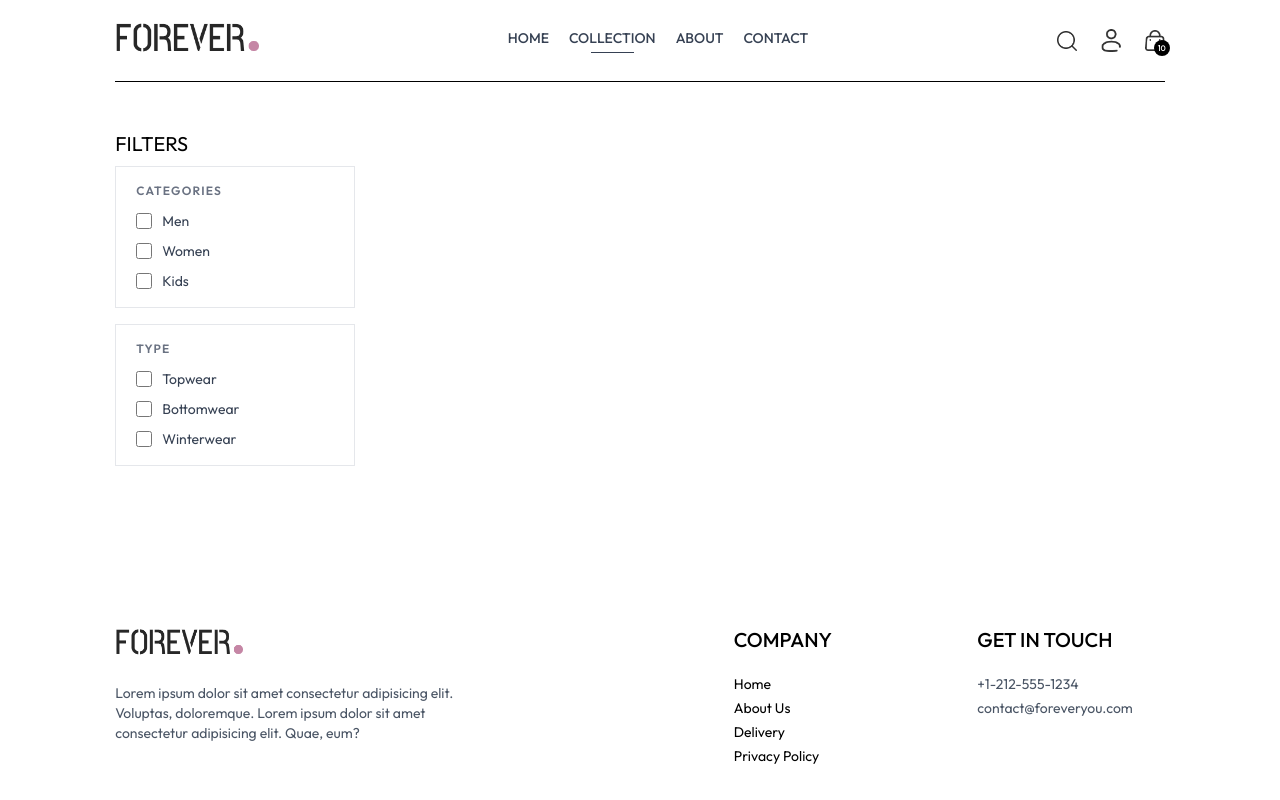
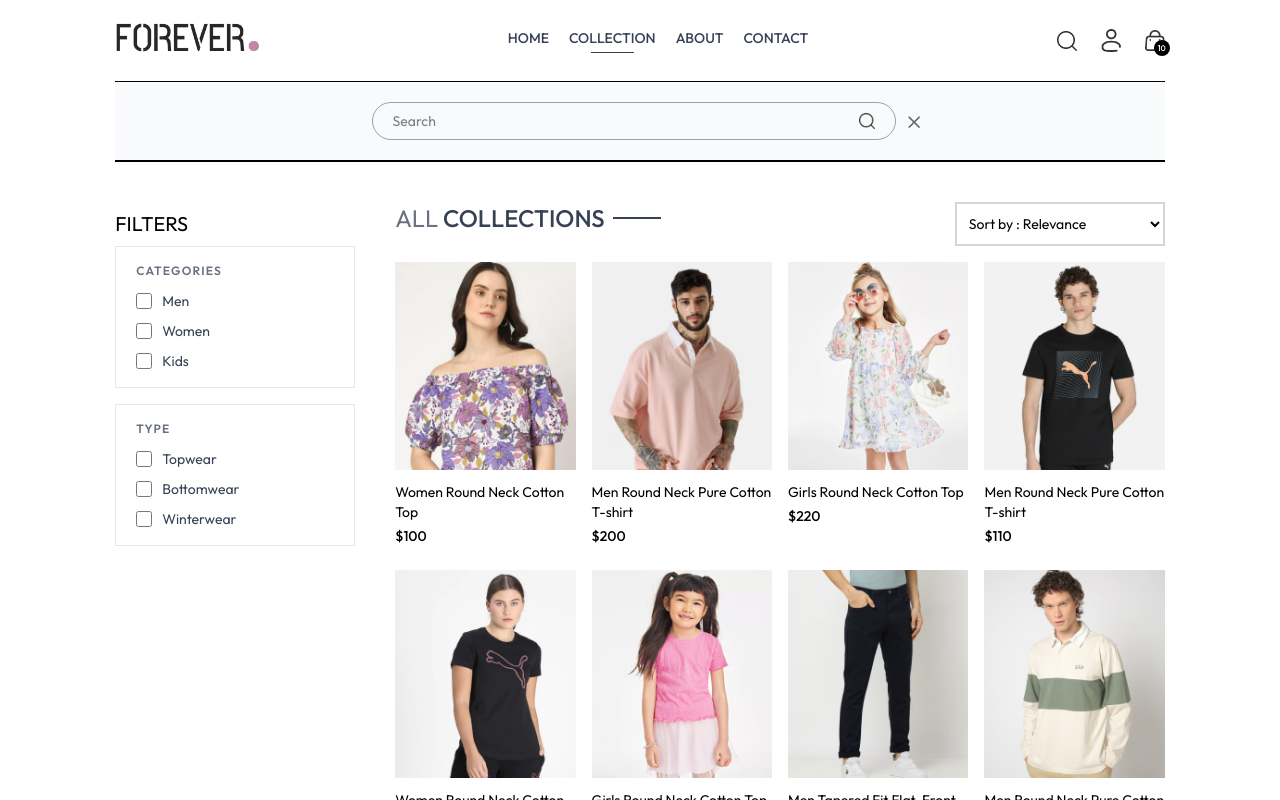
Before and after one commit to HarshShrestha/E-commerce-website, a React (Vite) app in the folder frontend/: page /collection in a window 1280 px wide. Both pictures are taken after a click on the picture 1066 px from the left and 40 px from the top of the page. Shown: the top 800 px of the page. Built offline with nearby package versions, Linux system fonts and the light colour scheme.

Commit message:
finished frontend part of Collection

```diff
--- a/frontend/package.json
+++ b/frontend/package.json
@@ -10,6 +10,8 @@
     "preview": "vite preview"
   },
   "dependencies": {
+    "@emotion/react": "^11.14.0",
+    "@emotion/styled": "^11.14.1",
     "@tailwindcss/vite": "^4.2.2",
     "react": "^19.2.5",
     "react-dom": "^19.2.5",
--- a/frontend/src/App.jsx
+++ b/frontend/src/App.jsx
@@ -12,11 +12,13 @@
 import Cart from './pages/Cart'
 import OurPolicy from './components/OurPolicy'
 import Footer from './components/Footer'
+import SearchBar  from './components/searchBar'
 
 const App = () => {
   return (
     <div className='px-4 sm:px-[5vw] md:px-[7vw] lg:px-[9vw]'>
       <Navbar/>
+      <SearchBar/>
       <Routes>
         <Route path='/' element = {<Home/>} />
         <Route path='/collection' element={<Collection/>} />
--- a/frontend/src/components/Navbar.jsx
+++ b/frontend/src/components/Navbar.jsx
@@ -1,10 +1,12 @@
 import React from "react";
 import { assets } from "../assets/assets";
 import { Link, NavLink } from "react-router-dom";
-import { useState } from "react";
+import { useState ,useContext} from "react";
+import {ShopContext} from '../context/ShopContext'
 const Navbar = () => {
   //state varibles for visibility of sidebar menu |||
   const [visible, setVisible] = useState(false);
+  const {setShowSearch } = useContext(ShopContext);
 
   return (
     <div className="flex items-center justify-between py-5 font-medium">
@@ -38,6 +40,7 @@
           src={assets.search_icon}
           className="w-5 cursor-pointer"
           alt="Search"
+          onClick={()=>setShowSearch(true)}
         />
         <div className="group relative">
           <img
--- /dev/null
+++ b/frontend/src/components/searchBar.jsx
@@ -0,0 +1,32 @@
+import React, { use, useContext ,useEffect, useState} from 'react'
+import { ShopContext } from '../context/ShopContext'
+import { assets } from '../assets/assets';
+import { useLocation } from 'react-router-dom';
+
+const searchBar = () => {
+    const {search,setSearch,showSearch , setShowSearch } = useContext(ShopContext);
+    const location = useLocation();
+    const [visible , setVisible] = useState(false)
+
+    useEffect(()=>{
+        if(location.pathname.includes("/collection")){
+            console.log(location.pathname);
+            setVisible(true);
+        }else{
+            setVisible(false);
+        }
+    },[location])
+  return showSearch && visible? (
+    <div>
+        <div className="border-t border-b bg-gray-50 text-center">
+            <div className="inline-flex items-center border border-gray-400 px-5 py-2 my-5 mx-3 rounded-full w-3/4 md:w-1/2">
+                <input value={search} onChange={(e)=>setSearch(e.target.value)} type="text" className='flex-1 outline-none bg-inherit text-sm' placeholder='Search' />
+                <img src={assets.search_icon} className='w-4' alt="" />
+            </div>
+            <img src={assets.cross_icon} className='inline w-3 cursor-pointer' onClick={()=>{setShowSearch(false)}} alt="" />
+        </div>
+    </div>
+  ) : null
+}
+
+export default searchBar
--- a/frontend/src/context/ShopContext.jsx
+++ b/frontend/src/context/ShopContext.jsx
@@ -1,4 +1,4 @@
-import { createContext } from "react";
+import { createContext, useState } from "react";
 import {products} from '../assets/assets' //You’re loading your product list (likely an array of objects)
 export const ShopContext = createContext() //This creates a global store . Any component can access it later using useContext
 
@@ -7,11 +7,13 @@
     // create some variables
     const currency = '$';
     const delivery_fee = 10;
-
+    const [search,setSearch] = useState("");
+    const [showSearch,setShowSearch] = useState(false);
     const value = {
         currency,
         delivery_fee,
-        products
+        products,
+        search, setSearch, showSearch,setShowSearch
     }
     return (
         <ShopContext.Provider value={value}>
--- a/frontend/src/pages/Collection.jsx
+++ b/frontend/src/pages/Collection.jsx
@@ -1,9 +1,80 @@
-import React, { useContext, useState } from "react";
-import { ShopContext } from "../context/shopContext";
+import React, { useContext, useEffect, useState } from "react";
+import { ShopContext } from '../context/ShopContext';
 import { assets } from "../assets/assets";
+import Title from "../components/Title";
+import ProductItem from "../components/ProductItem";
 const Collection = () => {
-  const products = useContext(ShopContext);
+  const {products ,search, showSearch} = useContext(ShopContext); //MAIN DATA SOURCE => contains all the products
   const [showFilter, setShowFilter] = useState(false);
+  //State variblas fior profuct mapping
+  const [fiteredProducts, setFilteredProducts] = useState([]);
+  //state variable for category filter
+  const [category,setCategory] = useState([]);
+  const [subCategory,setSubCategory] = useState([]);
+  //state variable for product sort
+  const [sortType,setSortType] = useState("relevant");
+  //Product mapping on page load
+  useEffect(() => {
+    setFilteredProducts(products);
+  }, []);
+
+  //Toggle category filter
+  const toggleCategory = (event) => {
+    if(category.includes(event.target.value)){
+      setCategory(prev=> prev.filter(item => item != event.target.value))
+    }else{
+      setCategory(prev => [...prev,event.target.value]);
+    }
+  }
+  //Toggle sub category filter
+  const toggleSubCategory = (event)=>{
+      if(subCategory.includes(event.target.value)){
+        setSubCategory(prev=> prev.filter(item => item!= event.target.value));
+      }else{
+        setSubCategory(prev => [...prev,event.target.value]);
+      }
+  }
+
+  //To apply filter on category and sub category change  and also for "Search"
+  const applyFilter = () =>{
+    let productsCopy = products.slice();
+    if(category.length > 0){
+      productsCopy = productsCopy.filter(item=> category.includes(item.category));
+    }
+    if(subCategory.length > 0){
+      productsCopy = productsCopy.filter(item=> subCategory.includes(item.subCategory));
+    }
+    //Filter for search
+    if(showSearch && search){
+      productsCopy = productsCopy.filter(item => item.name.toLowerCase().includes(search.toLowerCase()))
+    }
+    setFilteredProducts(productsCopy);
+  }
+
+  useEffect(()=>{
+    applyFilter();
+  },[category,subCategory,search,showSearch])
+
+
+  const sortProducts = () => {
+    let filteredProductsCopy = fiteredProducts.slice();
+    switch(sortType){
+      case "low-high":
+        setFilteredProducts(filteredProductsCopy.sort((a,b)=>(a.price-b.price)));
+        break;
+      case "high-low":
+        setFilteredProducts(filteredProductsCopy.sort((a,b)=>(b.price-a.price)));
+        break;
+      default:
+        applyFilter();
+        break;
+    }
+  }
+
+  useEffect(()=>{
+    sortProducts();
+  },[sortType])
+
   return (
     <div className="flex flex-col sm:flex-row gap-6 sm:gap-10 pt-10 border-t">
       {/* Filter options */}
@@ -32,6 +103,7 @@
                 type="checkbox"
                 className="w-4 h-4 accent-black rounded"
                 value={"Men"}
+                onChange={toggleCategory}
               />
               Men
             </label>
@@ -40,6 +112,7 @@
                 type="checkbox"
                 className="w-4 h-4 accent-black rounded"
                 value={"Women"}
+                onChange={toggleCategory}
               />
               Women
             </label>
@@ -48,12 +121,13 @@
                 type="checkbox"
                 className="w-4 h-4 accent-black rounded"
                 value={"Kids"}
+                onChange={toggleCategory}
               />
               Kids
             </label>
           </div>
         </div>
-        {/*  Category Filter*/}
+        {/*  Sub Category Filter*/}
         <div
           className={`border border-gray-200 px-5 py-4 mt-4 bg-white ${showFilter ? "" : "hidden"} sm:block`}
         >
@@ -66,6 +140,7 @@
                 type="checkbox"
                 className="w-4 h-4 accent-black rounded"
                 value={"Topwear"}
+                onChange={toggleSubCategory}
               />
               Topwear
             </label>
@@ -74,6 +149,7 @@
                 type="checkbox"
                 className="w-4 h-4 accent-black rounded"
                 value={"Bottomwear"}
+                onChange={toggleSubCategory}
               />
               Bottomwear
             </label>
@@ -82,10 +158,31 @@
                 type="checkbox"
                 className="w-4 h-4 accent-black rounded"
                 value={"Winterwear"}
+                onChange={toggleSubCategory}
               />
               Winterwear
             </label>
           </div>
+        </div>
+      </div>
+      {/* Right side */}
+      <div className="flex-1">
+        <div className="flex justify-between text-base sm:text-2xl mb-4">
+          <Title text1={"ALL"} text2={"COLLECTIONS"} />
+          {/* Product Sort */}
+          <select className="border-2 border-gray-300 text-sm px-2" value={sortType} onChange={(e) => setSortType(e.target.value)}>
+            <option value="relevance">Sort by : Relevance</option>
+            <option value="low-high">Sort by : Price (Low to High)</option>
+            <option value="high-low">Sort by : Price (High to Low)</option>
+          </select>
+        </div>
+        {/* Map products */}
+        <div className="grid grid-cols-2 md:grid-cols-3 lg:grid-cols-4 gap-4 gap-y-6">
+          {
+            fiteredProducts.map((item,index) => (
+                <ProductItem key={index} name={item.name} id={item._id} price={item.price} image={item.image}/>
+            ))
+          }
         </div>
       </div>
     </div>
--- a/frontend/src/pages/Product.jsx
+++ b/frontend/src/pages/Product.jsx
@@ -1,8 +1,66 @@
-import React from 'react'
+import React, { useContext, useEffect ,useState } from 'react'
+import { useParams } from 'react-router-dom'
+import { ShopContext } from '../context/ShopContext';
+import { assets } from '../assets/assets';
 
 const Product = () => {
-  return (
-    <div>Product</div>
+  const {productId} = useParams(); //we will get id from the url parameters
+  //get all the product data
+  const {products}=useContext(ShopContext);
+  const [productData,setProductData] = useState({});
+  const [image,setImage] = useState('')
+
+  const fetchProductData = async() =>{
+    products.map((item)=>{
+      if(item._id == productId){
+        setProductData(item);
+        setImage(item.image[0]);
+        console.log(item);
+        return null;
+      }
+    })
+  }
+
+  useEffect(()=>{
+    fetchProductData();
+  },[productId,products])
+
+  return productData ? (
+    <div className='border-t-2 pt-10 transition-opacity ease-in duration-500 opacity-100'>
+      {/* Product Data  */}
+      <div className="flex gap-12 sm:gap-12 flex-col sm:flex-row">
+        {/* Product Images */}
+        <div className="flex-1 flex flex-col-reverse gap-3 sm:flex-row">
+            <div  className='flex sm:flex-col sm:overflow-y-scroll justify-between sm:justify-normal sm:w-[18.7%] w-full'>
+                {
+                  productData.image?.map((item,index)=>{
+                    return <img src={item} key={index} onClick={()=>{setImage(item)}} alt=""  className='w-[24%] sm:w-full sm:mb-3 flex-shrink-0 cursor-pointer'/>
+                  })
+
+                }
+            </div>
+            <div className="w-full sm:w-[80%]">
+                <img className='w-full h-auto' src={image} alt="" />
+            </div>
+        </div>
+        {/* ---------- Product Info --------------- */}
+        <div className="flex-1">
+              <h1 className='font-medium text-2xl mt-2'>{productData.name}</h1>
+              <div className="flex items-center gap-1 mt-2">
+                <img src={assets.star_icon} alt="" className="w-3.5" />
+                <img src={assets.star_icon} alt="" className="w-3.5" />
+                <img src={assets.star_icon} alt="" className="w-3.5" />
+                <img src={assets.star_icon} alt="" className="w-3.5" />
+                <img src={assets.star_dull_icon} alt="" className="w-3.5" />
+                <p className='pl-2'>(122)</p>
+              </div>
+        </div>
+      </div>
+    </div>
+  ): (
+    <div className='opacity-0'>
+      <h1>No product found</h1>
+    </div>
   )
 }
 
```
Also changed, not shown: 1 other file (tests, documents, lock files or other folders).
